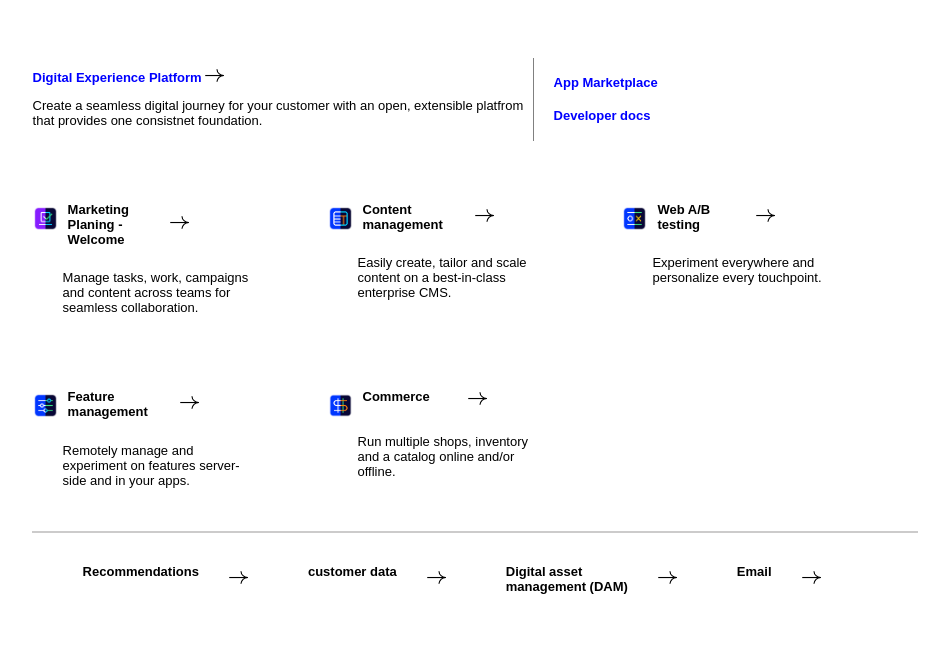
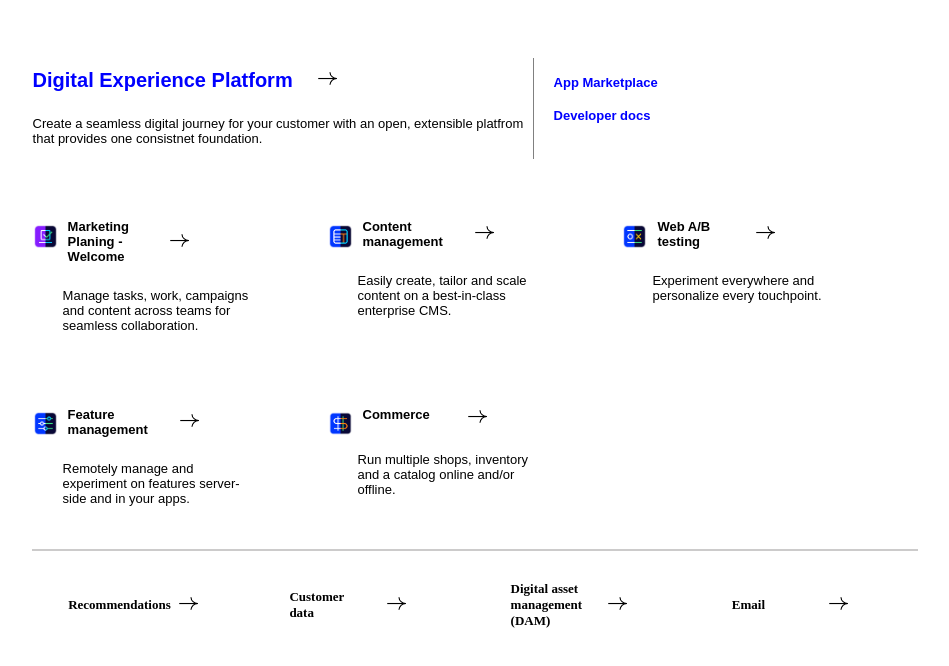
Before and after one commit to BhavikDholu/optimizely.com-clone, a plain HTML site: page Products.html in a window 1280 px wide. Shown: the whole page, without its empty margins (165-1114 px from the left). Drawn offline with Linux system fonts and the light colour scheme.

Commit message:
added Products file

```diff
--- /dev/null
+++ b/Products.css
@@ -0,0 +1,176 @@
+
+#DEP_1{
+    display: grid;
+    grid-template-columns: repeat(2,1fr);
+    width: 70%;
+    /* border: 1px solid red; */
+    margin: auto;
+    padding-top: 50px;
+    font-family: "TT Commons Book",Arial,sans-serif;
+
+
+}
+    #txt{
+    /* border: 1px solid gray; */
+    width: 150px;
+    padding-left:0px;
+    text-align: left;
+    border-left: 1px solid gray;
+}
+    #text{
+    /* border: 1px solid red; */
+    width: 500px;
+    font-size: .9rem;
+    font-size: inherit;
+    font-weight: inherit;
+    text-align: left;
+
+    }
+    #bluetext{
+    color: blue;
+    font-size: 20px;
+
+    }
+    #bluetext:hover{
+     color: black;
+    }
+
+a{
+    text-decoration: none;
+    color: black;
+}
+img{
+    width: 25px;
+    margin: auto;
+}
+#DEP_2{
+    display: grid;
+    grid-template-columns: repeat(3,1fr);
+    width: 70%;
+    /* border: 1px solid red; */
+    margin: auto;
+    margin-top: 50px;
+    font-family: "TT Commons Book",Arial,sans-serif;
+    color: black;
+}
+.line-a{
+    /* border: 1px solid black; */
+    width: 90%;
+    font-size: 12px;
+    margin-top: 0px;
+    display: flex;
+}
+
+.div_mpw{
+/* border: 1px solid green; */
+width: 220px;
+}
+.img_icon_mpw{
+    /* border: 1px solid orange; */
+    margin-top: 15px;
+}
+.text_DEP_2{
+    padding-left: 10px;
+}
+
+.Arrow_mpw{
+    /* border: 1px solid red; */
+    margin: auto;
+
+}
+.P_tag{
+    margin-left: 30px;
+}
+
+#DEP_3{
+    display: grid;
+    grid-template-columns: repeat(3,2fr);
+    width: 70%;
+    /* border: 1px solid red; */
+    margin: auto;
+    margin-top: 50px;
+    font-family: "TT Commons Book",Arial,sans-serif;
+}
+
+
+p{
+    font-size: small;
+}
+h2{
+font-size: small;
+}
+h4{
+font-size: small;
+
+}
+.am_blue{
+color: blue;
+margin-left: 20px;
+}
+/* bottom section */
+#line{
+width: 70%;
+border: 1px solid rgb(204, 203, 203);
+margin: auto;
+margin-top: 30px;
+}
+
+.button__svg:hover{
+
+    margin-left: 10px;
+    width: 100px;
+
+    }
+    .button__btm:hover{
+        margin-left: 10px;
+
+    }
+
+    #buttom_try{
+        display: grid;
+        grid-template-columns: repeat(4,1fr);
+        /* border: 1px solid red; */
+        width: 70%;
+        margin: auto;
+        margin-top: 20px;
+        /* font-family: "TT Commons Book",Arial,sans-serif; */
+
+    }
+    .check_try{
+        display: grid;
+        grid-template-columns: repeat(2,1fr);
+         width: 150px;
+         /* border: 1px solid black; */
+         margin: auto;
+         /* font-family: "TT Commons Book",Arial,sans-serif; */
+    }
+    .arrow_btm_try{
+        /* border: 1px solid blue; */
+        margin: auto;
+        width: 30px;
+        font-family: "TT Commons Book",Arial,sans-serif;
+    }
+    .button__btm_try:hover{
+        margin-left: 10px;
+
+    }
+
+    #top_div{
+        /* border: 1px solid black; */
+        display: flex;
+        width: 330px;
+
+            }
+            .buttom_top{
+             /* border: 1px solid red; */
+             margin-left: 300px;
+            }
+
+        #arrow_div{
+         /* border: 1px solid green ; */
+         margin: auto;
+
+        }
+        #arrow_div:hover{
+         margin-right  : 10px;
+        }
--- a/Products.html
+++ b/Products.html
@@ -5,143 +5,12 @@
     <meta http-equiv="X-UA-Compatible" content="IE=edge">
     <meta name="viewport" content="width=device-width, initial-scale=1.0">
     <title>Document</title>
+    <link rel="stylesheet" href="Products.css">
     <style>
 
-        #DEP_1{
-            display: grid;
-            grid-template-columns: repeat(2,1fr);
-            width: 70%;
-            /* border: 1px solid red; */
-            margin: auto;
-            padding-top: 50px;
-            font-family: "TT Commons Book",Arial,sans-serif;
 
+</style>
 
-        }
-         #txt{
-            /* border: 1px solid gray; */
-            width: 150px;
-            padding-left:0px;
-            text-align: left;
-            border-left: 1px solid gray;
-        }
-         #text{
-            /* border: 1px solid red; */
-            width: 500px;
-            font-size: .9rem;
-            font-size: inherit;
-            font-weight: inherit;
-            text-align: left;
-
-         }
-         #bluetext{
-            color: blue;
-
-         }
-
-        a{
-            text-decoration: none;
-            color: black;
-        }
-        img{
-            width: 25px;
-            margin: auto;
-        }
-        #DEP_2{
-            display: grid;
-            grid-template-columns: repeat(3,1fr);
-            width: 70%;
-            /* border: 1px solid red; */
-            margin: auto;
-            margin-top: 50px;
-            font-family: "TT Commons Book",Arial,sans-serif;
-            color: black;
-        }
-        .line-a{
-            /* border: 1px solid black; */
-            width: 90%;
-            font-size: 12px;
-            margin-top: 0px;
-            display: flex;
-        }
-
-        .div_mpw{
-        /* border: 1px solid green; */
-        width: 220px;
-        }
-        .img_icon_mpw{
-            /* border: 1px solid orange; */
-            margin-top: 15px;
-        }
-        .text_DEP_2{
-            padding-left: 10px;
-        }
-
-        .Arrow_mpw{
-            /* border: 1px solid red; */
-            margin: auto;
-
-        }
-        .P_tag{
-            margin-left: 30px;
-        }
-
-        #DEP_3{
-            display: grid;
-            grid-template-columns: repeat(3,2fr);
-            width: 70%;
-            /* border: 1px solid red; */
-            margin: auto;
-            margin-top: 50px;
-            font-family: "TT Commons Book",Arial,sans-serif;
-        }
-
-
-        p{
-            font-size: small;
-        }
-      h2{
-        font-size: small;
-      }
-      h4{
-        font-size: small;
-
-      }
-      .am_blue{
-        color: blue;
-        margin-left: 20px;
-      }
-      #line{
-        width: 70%;
-        border: 1px solid rgb(204, 203, 203);
-        margin: auto;
-        margin-top: 30px;
-      }
-      #buttom{
-        display: flex;
-        margin: auto;
-        width: 70%;
-        /* border: 1px solid brown; */
-        margin-top: 10px;
-      }
-      .btm_txt{
-        margin-left: 40px;
-      }
-.check{
-    display: flex;
-    /* border: 1px solid red; */
-    padding: 10px;
-    font-family: "TT Commons Book",Arial,sans-serif;
-}
-.arrow_btm{
-    /* border: 1px solid black; */
-    margin: auto;
-    margin-left: 30px;
-
-}
-
-
-    </style>
 </head>
 <body>
     <!-- main div -->
@@ -150,7 +19,14 @@
         <div id="DEP_1">
             <div id="depTxt">
                 <div id="text">
-                    <h2><a id="bluetext" href="#">Digital Experience Platform</a> <svg class="button__svg" xmlns="http://www.w3.org/2000/svg" width="19" height="13" viewBox="0 0 19 13"><path d="M12.52,12.86H11.4A7.14,7.14,0,0,1,18.74,6l0,1.12A6,6,0,0,0,12.52,12.86Z"></path><rect x="0.24" y="5.97" width="18.25" height="1.12"></rect><path d="M18.75,7.05A7.13,7.13,0,0,1,11.42.16l1.11,0a6,6,0,0,0,6.22,5.8Z"></path></svg></h2>
+                    <div id="top_div">
+                        <div>
+                          <h2><a id="bluetext" href="#">Digital Experience Platform</a></h2>
+                       </div>
+                       <div id="arrow_div">
+                         <svg class="buttom__top"  width="19" height="13" ><path d="M12.52,12.86H11.4A7.14,7.14,0,0,1,18.74,6l0,1.12A6,6,0,0,0,12.52,12.86Z"></path><rect x="0.24" y="5.97" width="18.25" height="1.12"></rect><path d="M18.75,7.05A7.13,7.13,0,0,1,11.42.16l1.11,0a6,6,0,0,0,6.22,5.8Z"></path></svg>
+                       </div>
+                    </div>
 
                     <p>Create a seamless digital journey for your customer with an open, extensible platfrom that provides one consistnet foundation.</p>
                 </div>
@@ -167,7 +43,7 @@
             <div class="div_mpw" >
                  <div class="line-a">
                 <div class="img_icon_mpw">
-                    <img src="./image/mpw.png" alt="">
+                    <img src="./optimizelyImages/mpw.png" alt="">
                 </div>
                 <div>
                     <h2 class="text_DEP_2"><a href="#">Marketing <br>Planing - <br>Welcome</a></h2>
@@ -187,7 +63,7 @@
 
             <div class="line-a">
                 <div class="img_icon_mpw">
-                    <img src="./image/cm.png" alt="">
+                    <img src="./optimizelyImages/cm.png" alt="">
                 </div>
                 <div>
                     <h2 class="text_DEP_2"><a href="#">Content <br> management</a></h2>
@@ -208,7 +84,7 @@
 
             <div class="line-a">
                 <div class="img_icon_mpw">
-                    <img src="./image/web.png" alt="">
+                    <img src="./optimizelyImages/web.png" alt="">
                 </div>
                 <div>
                     <h2 class="text_DEP_2"><a href="#">Web A/B <br>testing</a></h2>
@@ -230,7 +106,7 @@
 
         <div class="line-a">
             <div class="img_icon_mpw">
-                <img src="./image/fm.png" alt="">
+                <img src="./optimizelyImages/fm.png" alt="">
             </div>
             <div>
                 <h2 class="text_DEP_2"><a href="#">Feature<br> management</a></h2>
@@ -252,7 +128,7 @@
 
         <div class="line-a">
             <div class="img_icon_mpw">
-                <img src="./image/commerce.png" alt="">
+                <img src="./optimizelyImages/commerce.png" alt="logo">
             </div>
             <div>
                 <h2 class="text_DEP_2"><a href="#">Commerce</a></h2>
@@ -294,28 +170,25 @@
 <!-- buttom line -->
 <div id="line"></div>
 <!-- buttom options - Recommnedation , customer , digital asset , Email  -->
-<div id="buttom">
 
-
-    <div class="check">
-        <div><h2 class="btm_txt">Recommendations</h2></div>
-        <div class="arrow_btm"><svg class="button__svg" xmlns="http://www.w3.org/2000/svg" width="19" height="13" viewBox="0 0 19 13"><path d="M12.52,12.86H11.4A7.14,7.14,0,0,1,18.74,6l0,1.12A6,6,0,0,0,12.52,12.86Z"></path><rect x="0.24" y="5.97" width="18.25" height="1.12"></rect><path d="M18.75,7.05A7.13,7.13,0,0,1,11.42.16l1.11,0a6,6,0,0,0,6.22,5.8Z"></path></svg></div>
+<div id="buttom_try">
+    <div class="check_try">
+        <div><h2 class="btm_txt_try">Recommendations</h2></div>
+        <div class="arrow_btm_try"><svg class="button__btm" xmlns="http://www.w3.org/2000/svg" width="19" height="13" viewBox="0 0 19 13"><path d="M12.52,12.86H11.4A7.14,7.14,0,0,1,18.74,6l0,1.12A6,6,0,0,0,12.52,12.86Z"></path><rect x="0.24" y="5.97" width="18.25" height="1.12"></rect><path d="M18.75,7.05A7.13,7.13,0,0,1,11.42.16l1.11,0a6,6,0,0,0,6.22,5.8Z"></path></svg></div>
     </div>
-
-    <div class="check">
-        <div><h2 class="btm_txt"> customer data</h2></div>
-        <div class="arrow_btm"><svg class="button__svg" xmlns="http://www.w3.org/2000/svg" width="19" height="13" viewBox="0 0 19 13"><path d="M12.52,12.86H11.4A7.14,7.14,0,0,1,18.74,6l0,1.12A6,6,0,0,0,12.52,12.86Z"></path><rect x="0.24" y="5.97" width="18.25" height="1.12"></rect><path d="M18.75,7.05A7.13,7.13,0,0,1,11.42.16l1.11,0a6,6,0,0,0,6.22,5.8Z"></path></svg></div>
+    <div class="check_try">
+        <div><h2 class="btm_txt_try">Customer data</h2></div>
+        <div class="arrow_btm_try"><svg class="button__btm" xmlns="http://www.w3.org/2000/svg" width="19" height="13" viewBox="0 0 19 13"><path d="M12.52,12.86H11.4A7.14,7.14,0,0,1,18.74,6l0,1.12A6,6,0,0,0,12.52,12.86Z"></path><rect x="0.24" y="5.97" width="18.25" height="1.12"></rect><path d="M18.75,7.05A7.13,7.13,0,0,1,11.42.16l1.11,0a6,6,0,0,0,6.22,5.8Z"></path></svg></div>
     </div>
-    <div class="check">
-        <div><h2 class="btm_txt">Digital asset <br> management (DAM)</h2></div>
-        <div class="arrow_btm"><svg class="button__svg" xmlns="http://www.w3.org/2000/svg" width="19" height="13" viewBox="0 0 19 13"><path d="M12.52,12.86H11.4A7.14,7.14,0,0,1,18.74,6l0,1.12A6,6,0,0,0,12.52,12.86Z"></path><rect x="0.24" y="5.97" width="18.25" height="1.12"></rect><path d="M18.75,7.05A7.13,7.13,0,0,1,11.42.16l1.11,0a6,6,0,0,0,6.22,5.8Z"></path></svg></div>
+    <div class="check_try">
+        <div><h2 class="btm_txt_try">Digital asset management (DAM)</h2></div>
+        <div class="arrow_btm_try"><svg class="button__btm" xmlns="http://www.w3.org/2000/svg" width="19" height="13" viewBox="0 0 19 13"><path d="M12.52,12.86H11.4A7.14,7.14,0,0,1,18.74,6l0,1.12A6,6,0,0,0,12.52,12.86Z"></path><rect x="0.24" y="5.97" width="18.25" height="1.12"></rect><path d="M18.75,7.05A7.13,7.13,0,0,1,11.42.16l1.11,0a6,6,0,0,0,6.22,5.8Z"></path></svg></div>
     </div>
-    <div class="check">
-        <div><h2 class="btm_txt"> Email</h2></div>
-        <div class="arrow_btm"><svg class="button__svg" xmlns="http://www.w3.org/2000/svg" width="19" height="13" viewBox="0 0 19 13"><path d="M12.52,12.86H11.4A7.14,7.14,0,0,1,18.74,6l0,1.12A6,6,0,0,0,12.52,12.86Z"></path><rect x="0.24" y="5.97" width="18.25" height="1.12"></rect><path d="M18.75,7.05A7.13,7.13,0,0,1,11.42.16l1.11,0a6,6,0,0,0,6.22,5.8Z"></path></svg></div>
+    <div class="check_try">
+        <div><h2 class="btm_txt_try">Email</h2></div>
+        <div class="arrow_btm_try"><svg class="button__btm" xmlns="http://www.w3.org/2000/svg" width="19" height="13" viewBox="0 0 19 13"><path d="M12.52,12.86H11.4A7.14,7.14,0,0,1,18.74,6l0,1.12A6,6,0,0,0,12.52,12.86Z"></path><rect x="0.24" y="5.97" width="18.25" height="1.12"></rect><path d="M18.75,7.05A7.13,7.13,0,0,1,11.42.16l1.11,0a6,6,0,0,0,6.22,5.8Z"></path></svg></div>
     </div>
-
-
+  </div>
 </div>
 
 </div>
```
Also changed, not shown: optimizelyImages/cm.png (renamed from image/cm.png), optimizelyImages/commerce.png (renamed from image/commerce.png), optimizelyImages/fm.png (renamed from image/fm.png), optimizelyImages/images (3).png (renamed from image/images (3).png), optimizelyImages/mpw.png (renamed from image/mpw.png), optimizelyImages/web.png (renamed from image/web.png).
